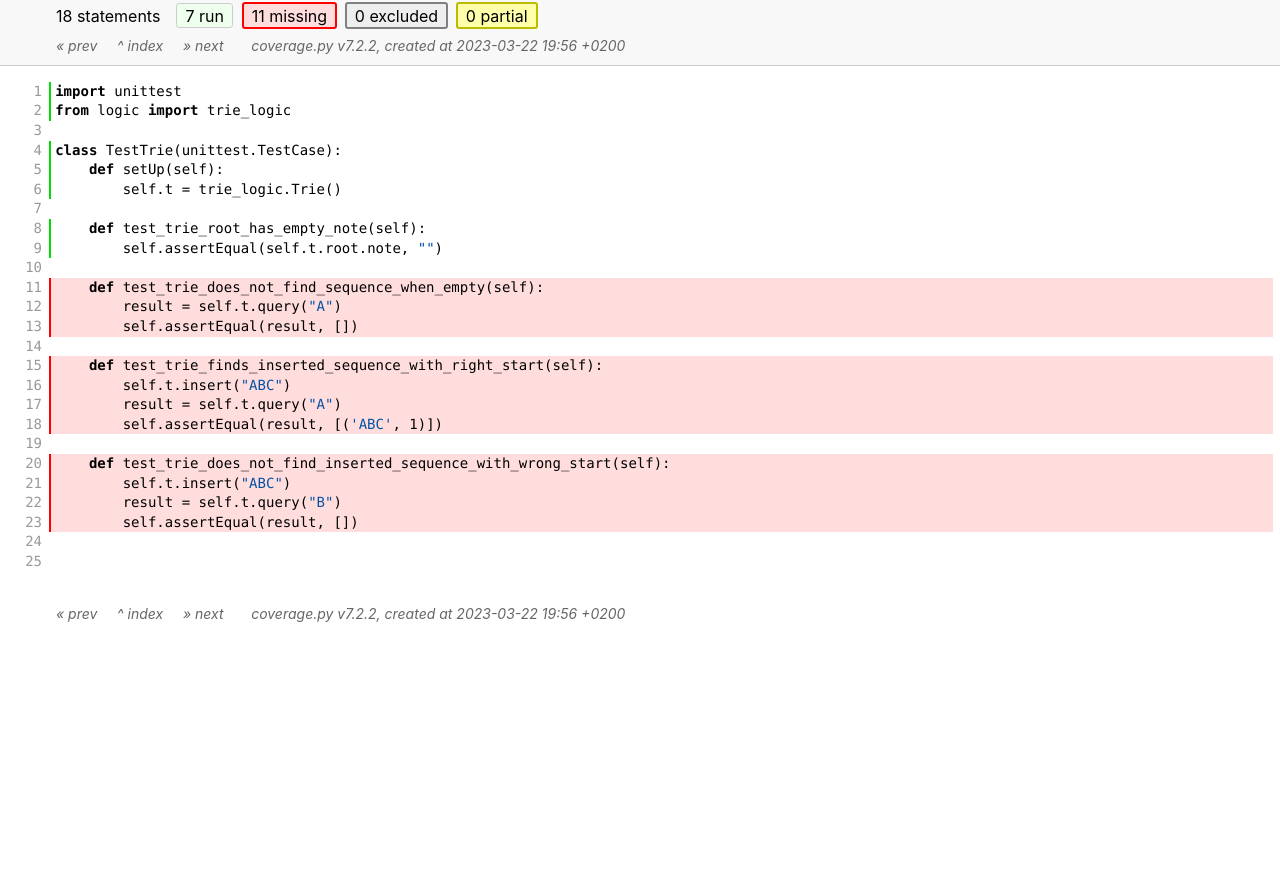
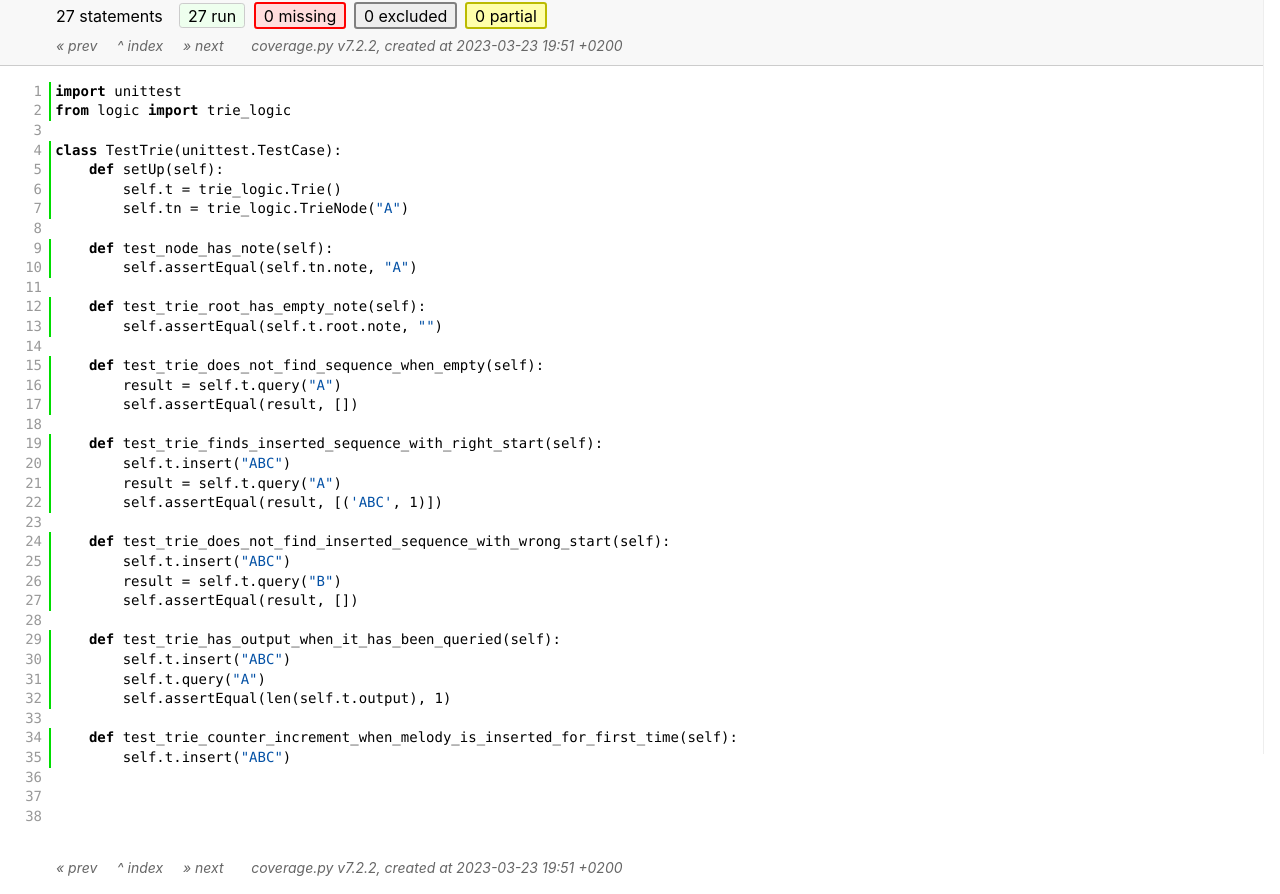
Before and after one commit to anuvirtane/melody_markov, a plain HTML site: page docs/d_08b4cb1648a15a99_trie_test_py.html in a window 1280 px wide. Shown: the part 46-940 px from the top of the page. Before the commit the page ends 800 px from the top, so only its background shows below. Drawn offline with Linux system fonts and the light colour scheme.

Commit message:
add htmlcov in docs folder

```diff
--- a/docs/d_08b4cb1648a15a99_trie_test_py.html
+++ b/docs/d_08b4cb1648a15a99_trie_test_py.html
@@ -2,7 +2,7 @@
 <html>
 <head>
     <meta http-equiv="Content-Type" content="text/html; charset=utf-8">
-    <title>Coverage for src/tests/trie_test.py: 39%</title>
+    <title>Coverage for src/tests/trie_test.py: 100%</title>
     <link rel="icon" sizes="32x32" href="favicon_32.png">
     <link rel="stylesheet" href="style.css" type="text/css">
     <script type="text/javascript" src="coverage_html.js" defer></script>
@@ -12,7 +12,7 @@
     <div class="content">
         <h1>
             <span class="text">Coverage for </span><b>src/tests/trie_test.py</b>:
-            <span class="pc_cov">39%</span>
+            <span class="pc_cov">100%</span>
         </h1>
         <aside id="help_panel_wrapper">
             <input id="help_panel_state" type="checkbox">
@@ -55,9 +55,9 @@
             </div>
         </aside>
         <h2>
-            <span class="text">18 statements &nbsp;</span>
-            <button type="button" class="run button_toggle_run" value="run" data-shortcut="r" title="Toggle lines run">7<span class="text"> run</span></button>
-            <button type="button" class="mis show_mis button_toggle_mis" value="mis" data-shortcut="m" title="Toggle lines missing">11<span class="text"> missing</span></button>
+            <span class="text">27 statements &nbsp;</span>
+            <button type="button" class="run button_toggle_run" value="run" data-shortcut="r" title="Toggle lines run">27<span class="text"> run</span></button>
+            <button type="button" class="mis show_mis button_toggle_mis" value="mis" data-shortcut="m" title="Toggle lines missing">0<span class="text"> missing</span></button>
             <button type="button" class="exc show_exc button_toggle_exc" value="exc" data-shortcut="x" title="Toggle lines excluded">0<span class="text"> excluded</span></button>
             <button type="button" class="par run show_par button_toggle_par" value="par" data-shortcut="p" title="Toggle lines partially run">0<span class="text"> partial</span></button>
         </h2>
@@ -67,7 +67,7 @@
             <a id="nextFileLink" class="nav" href="index.html">&#xbb; next</a>
             &nbsp; &nbsp; &nbsp;
             <a class="nav" href="https://coverage.readthedocs.io/en/7.2.2">coverage.py v7.2.2</a>,
-            created at 2023-03-22 19:56 +0200
+            created at 2023-03-23 19:51 +0200
         </p>
         <aside class="hidden">
             <button type="button" class="button_next_chunk" data-shortcut="j"/>
@@ -88,25 +88,38 @@
     <p class="run"><span class="n"><a id="t4" href="#t4">4</a></span><span class="t"><span class="key">class</span> <span class="nam">TestTrie</span><span class="op">(</span><span class="nam">unittest</span><span class="op">.</span><span class="nam">TestCase</span><span class="op">)</span><span class="op">:</span>&nbsp;</span><span class="r"></span></p>
     <p class="run"><span class="n"><a id="t5" href="#t5">5</a></span><span class="t">    <span class="key">def</span> <span class="nam">setUp</span><span class="op">(</span><span class="nam">self</span><span class="op">)</span><span class="op">:</span>&nbsp;</span><span class="r"></span></p>
     <p class="run"><span class="n"><a id="t6" href="#t6">6</a></span><span class="t">        <span class="nam">self</span><span class="op">.</span><span class="nam">t</span> <span class="op">=</span> <span class="nam">trie_logic</span><span class="op">.</span><span class="nam">Trie</span><span class="op">(</span><span class="op">)</span>&nbsp;</span><span class="r"></span></p>
-    <p class="pln"><span class="n"><a id="t7" href="#t7">7</a></span><span class="t">&nbsp;</span><span class="r"></span></p>
-    <p class="run"><span class="n"><a id="t8" href="#t8">8</a></span><span class="t">    <span class="key">def</span> <span class="nam">test_trie_root_has_empty_note</span><span class="op">(</span><span class="nam">self</span><span class="op">)</span><span class="op">:</span>&nbsp;</span><span class="r"></span></p>
-    <p class="run"><span class="n"><a id="t9" href="#t9">9</a></span><span class="t">        <span class="nam">self</span><span class="op">.</span><span class="nam">assertEqual</span><span class="op">(</span><span class="nam">self</span><span class="op">.</span><span class="nam">t</span><span class="op">.</span><span class="nam">root</span><span class="op">.</span><span class="nam">note</span><span class="op">,</span> <span class="str">""</span><span class="op">)</span>&nbsp;</span><span class="r"></span></p>
-    <p class="pln"><span class="n"><a id="t10" href="#t10">10</a></span><span class="t">&nbsp;</span><span class="r"></span></p>
-    <p class="mis show_mis"><span class="n"><a id="t11" href="#t11">11</a></span><span class="t">    <span class="key">def</span> <span class="nam">test_trie_does_not_find_sequence_when_empty</span><span class="op">(</span><span class="nam">self</span><span class="op">)</span><span class="op">:</span>&nbsp;</span><span class="r"></span></p>
-    <p class="mis show_mis"><span class="n"><a id="t12" href="#t12">12</a></span><span class="t">        <span class="nam">result</span> <span class="op">=</span> <span class="nam">self</span><span class="op">.</span><span class="nam">t</span><span class="op">.</span><span class="nam">query</span><span class="op">(</span><span class="str">"A"</span><span class="op">)</span>&nbsp;</span><span class="r"></span></p>
-    <p class="mis show_mis"><span class="n"><a id="t13" href="#t13">13</a></span><span class="t">        <span class="nam">self</span><span class="op">.</span><span class="nam">assertEqual</span><span class="op">(</span><span class="nam">result</span><span class="op">,</span> <span class="op">[</span><span class="op">]</span><span class="op">)</span>&nbsp;</span><span class="r"></span></p>
+    <p class="run"><span class="n"><a id="t7" href="#t7">7</a></span><span class="t">        <span class="nam">self</span><span class="op">.</span><span class="nam">tn</span> <span class="op">=</span> <span class="nam">trie_logic</span><span class="op">.</span><span class="nam">TrieNode</span><span class="op">(</span><span class="str">"A"</span><span class="op">)</span>&nbsp;</span><span class="r"></span></p>
+    <p class="pln"><span class="n"><a id="t8" href="#t8">8</a></span><span class="t">&nbsp;</span><span class="r"></span></p>
+    <p class="run"><span class="n"><a id="t9" href="#t9">9</a></span><span class="t">    <span class="key">def</span> <span class="nam">test_node_has_note</span><span class="op">(</span><span class="nam">self</span><span class="op">)</span><span class="op">:</span>&nbsp;</span><span class="r"></span></p>
+    <p class="run"><span class="n"><a id="t10" href="#t10">10</a></span><span class="t">        <span class="nam">self</span><span class="op">.</span><span class="nam">assertEqual</span><span class="op">(</span><span class="nam">self</span><span class="op">.</span><span class="nam">tn</span><span class="op">.</span><span class="nam">note</span><span class="op">,</span> <span class="str">"A"</span><span class="op">)</span>&nbsp;</span><span class="r"></span></p>
+    <p class="pln"><span class="n"><a id="t11" href="#t11">11</a></span><span class="t">&nbsp;</span><span class="r"></span></p>
+    <p class="run"><span class="n"><a id="t12" href="#t12">12</a></span><span class="t">    <span class="key">def</span> <span class="nam">test_trie_root_has_empty_note</span><span class="op">(</span><span class="nam">self</span><span class="op">)</span><span class="op">:</span>&nbsp;</span><span class="r"></span></p>
+    <p class="run"><span class="n"><a id="t13" href="#t13">13</a></span><span class="t">        <span class="nam">self</span><span class="op">.</span><span class="nam">assertEqual</span><span class="op">(</span><span class="nam">self</span><span class="op">.</span><span class="nam">t</span><span class="op">.</span><span class="nam">root</span><span class="op">.</span><span class="nam">note</span><span class="op">,</span> <span class="str">""</span><span class="op">)</span>&nbsp;</span><span class="r"></span></p>
     <p class="pln"><span class="n"><a id="t14" href="#t14">14</a></span><span class="t">&nbsp;</span><span class="r"></span></p>
-    <p class="mis show_mis"><span class="n"><a id="t15" href="#t15">15</a></span><span class="t">    <span class="key">def</span> <span class="nam">test_trie_finds_inserted_sequence_with_right_start</span><span class="op">(</span><span class="nam">self</span><span class="op">)</span><span class="op">:</span>&nbsp;</span><span class="r"></span></p>
-    <p class="mis show_mis"><span class="n"><a id="t16" href="#t16">16</a></span><span class="t">        <span class="nam">self</span><span class="op">.</span><span class="nam">t</span><span class="op">.</span><span class="nam">insert</span><span class="op">(</span><span class="str">"ABC"</span><span class="op">)</span>&nbsp;</span><span class="r"></span></p>
-    <p class="mis show_mis"><span class="n"><a id="t17" href="#t17">17</a></span><span class="t">        <span class="nam">result</span> <span class="op">=</span> <span class="nam">self</span><span class="op">.</span><span class="nam">t</span><span class="op">.</span><span class="nam">query</span><span class="op">(</span><span class="str">"A"</span><span class="op">)</span>&nbsp;</span><span class="r"></span></p>
-    <p class="mis show_mis"><span class="n"><a id="t18" href="#t18">18</a></span><span class="t">        <span class="nam">self</span><span class="op">.</span><span class="nam">assertEqual</span><span class="op">(</span><span class="nam">result</span><span class="op">,</span> <span class="op">[</span><span class="op">(</span><span class="str">'ABC'</span><span class="op">,</span> <span class="num">1</span><span class="op">)</span><span class="op">]</span><span class="op">)</span>&nbsp;</span><span class="r"></span></p>
-    <p class="pln"><span class="n"><a id="t19" href="#t19">19</a></span><span class="t">&nbsp;</span><span class="r"></span></p>
-    <p class="mis show_mis"><span class="n"><a id="t20" href="#t20">20</a></span><span class="t">    <span class="key">def</span> <span class="nam">test_trie_does_not_find_inserted_sequence_with_wrong_start</span><span class="op">(</span><span class="nam">self</span><span class="op">)</span><span class="op">:</span>&nbsp;</span><span class="r"></span></p>
-    <p class="mis show_mis"><span class="n"><a id="t21" href="#t21">21</a></span><span class="t">        <span class="nam">self</span><span class="op">.</span><span class="nam">t</span><span class="op">.</span><span class="nam">insert</span><span class="op">(</span><span class="str">"ABC"</span><span class="op">)</span>&nbsp;</span><span class="r"></span></p>
-    <p class="mis show_mis"><span class="n"><a id="t22" href="#t22">22</a></span><span class="t">        <span class="nam">result</span> <span class="op">=</span> <span class="nam">self</span><span class="op">.</span><span class="nam">t</span><span class="op">.</span><span class="nam">query</span><span class="op">(</span><span class="str">"B"</span><span class="op">)</span>&nbsp;</span><span class="r"></span></p>
-    <p class="mis show_mis"><span class="n"><a id="t23" href="#t23">23</a></span><span class="t">        <span class="nam">self</span><span class="op">.</span><span class="nam">assertEqual</span><span class="op">(</span><span class="nam">result</span><span class="op">,</span> <span class="op">[</span><span class="op">]</span><span class="op">)</span>&nbsp;</span><span class="r"></span></p>
-    <p class="pln"><span class="n"><a id="t24" href="#t24">24</a></span><span class="t">&nbsp;</span><span class="r"></span></p>
-    <p class="pln"><span class="n"><a id="t25" href="#t25">25</a></span><span class="t">&nbsp;</span><span class="r"></span></p>
+    <p class="run"><span class="n"><a id="t15" href="#t15">15</a></span><span class="t">    <span class="key">def</span> <span class="nam">test_trie_does_not_find_sequence_when_empty</span><span class="op">(</span><span class="nam">self</span><span class="op">)</span><span class="op">:</span>&nbsp;</span><span class="r"></span></p>
+    <p class="run"><span class="n"><a id="t16" href="#t16">16</a></span><span class="t">        <span class="nam">result</span> <span class="op">=</span> <span class="nam">self</span><span class="op">.</span><span class="nam">t</span><span class="op">.</span><span class="nam">query</span><span class="op">(</span><span class="str">"A"</span><span class="op">)</span>&nbsp;</span><span class="r"></span></p>
+    <p class="run"><span class="n"><a id="t17" href="#t17">17</a></span><span class="t">        <span class="nam">self</span><span class="op">.</span><span class="nam">assertEqual</span><span class="op">(</span><span class="nam">result</span><span class="op">,</span> <span class="op">[</span><span class="op">]</span><span class="op">)</span>&nbsp;</span><span class="r"></span></p>
+    <p class="pln"><span class="n"><a id="t18" href="#t18">18</a></span><span class="t">&nbsp;</span><span class="r"></span></p>
+    <p class="run"><span class="n"><a id="t19" href="#t19">19</a></span><span class="t">    <span class="key">def</span> <span class="nam">test_trie_finds_inserted_sequence_with_right_start</span><span class="op">(</span><span class="nam">self</span><span class="op">)</span><span class="op">:</span>&nbsp;</span><span class="r"></span></p>
+    <p class="run"><span class="n"><a id="t20" href="#t20">20</a></span><span class="t">        <span class="nam">self</span><span class="op">.</span><span class="nam">t</span><span class="op">.</span><span class="nam">insert</span><span class="op">(</span><span class="str">"ABC"</span><span class="op">)</span>&nbsp;</span><span class="r"></span></p>
+    <p class="run"><span class="n"><a id="t21" href="#t21">21</a></span><span class="t">        <span class="nam">result</span> <span class="op">=</span> <span class="nam">self</span><span class="op">.</span><span class="nam">t</span><span class="op">.</span><span class="nam">query</span><span class="op">(</span><span class="str">"A"</span><span class="op">)</span>&nbsp;</span><span class="r"></span></p>
+    <p class="run"><span class="n"><a id="t22" href="#t22">22</a></span><span class="t">        <span class="nam">self</span><span class="op">.</span><span class="nam">assertEqual</span><span class="op">(</span><span class="nam">result</span><span class="op">,</span> <span class="op">[</span><span class="op">(</span><span class="str">'ABC'</span><span class="op">,</span> <span class="num">1</span><span class="op">)</span><span class="op">]</span><span class="op">)</span>&nbsp;</span><span class="r"></span></p>
+    <p class="pln"><span class="n"><a id="t23" href="#t23">23</a></span><span class="t">&nbsp;</span><span class="r"></span></p>
+    <p class="run"><span class="n"><a id="t24" href="#t24">24</a></span><span class="t">    <span class="key">def</span> <span class="nam">test_trie_does_not_find_inserted_sequence_with_wrong_start</span><span class="op">(</span><span class="nam">self</span><span class="op">)</span><span class="op">:</span>&nbsp;</span><span class="r"></span></p>
+    <p class="run"><span class="n"><a id="t25" href="#t25">25</a></span><span class="t">        <span class="nam">self</span><span class="op">.</span><span class="nam">t</span><span class="op">.</span><span class="nam">insert</span><span class="op">(</span><span class="str">"ABC"</span><span class="op">)</span>&nbsp;</span><span class="r"></span></p>
+    <p class="run"><span class="n"><a id="t26" href="#t26">26</a></span><span class="t">        <span class="nam">result</span> <span class="op">=</span> <span class="nam">self</span><span class="op">.</span><span class="nam">t</span><span class="op">.</span><span class="nam">query</span><span class="op">(</span><span class="str">"B"</span><span class="op">)</span>&nbsp;</span><span class="r"></span></p>
+    <p class="run"><span class="n"><a id="t27" href="#t27">27</a></span><span class="t">        <span class="nam">self</span><span class="op">.</span><span class="nam">assertEqual</span><span class="op">(</span><span class="nam">result</span><span class="op">,</span> <span class="op">[</span><span class="op">]</span><span class="op">)</span>&nbsp;</span><span class="r"></span></p>
+    <p class="pln"><span class="n"><a id="t28" href="#t28">28</a></span><span class="t">&nbsp;</span><span class="r"></span></p>
+    <p class="run"><span class="n"><a id="t29" href="#t29">29</a></span><span class="t">    <span class="key">def</span> <span class="nam">test_trie_has_output_when_it_has_been_queried</span><span class="op">(</span><span class="nam">self</span><span class="op">)</span><span class="op">:</span>&nbsp;</span><span class="r"></span></p>
+    <p class="run"><span class="n"><a id="t30" href="#t30">30</a></span><span class="t">        <span class="nam">self</span><span class="op">.</span><span class="nam">t</span><span class="op">.</span><span class="nam">insert</span><span class="op">(</span><span class="str">"ABC"</span><span class="op">)</span>&nbsp;</span><span class="r"></span></p>
+    <p class="run"><span class="n"><a id="t31" href="#t31">31</a></span><span class="t">        <span class="nam">self</span><span class="op">.</span><span class="nam">t</span><span class="op">.</span><span class="nam">query</span><span class="op">(</span><span class="str">"A"</span><span class="op">)</span>&nbsp;</span><span class="r"></span></p>
+    <p class="run"><span class="n"><a id="t32" href="#t32">32</a></span><span class="t">        <span class="nam">self</span><span class="op">.</span><span class="nam">assertEqual</span><span class="op">(</span><span class="nam">len</span><span class="op">(</span><span class="nam">self</span><span class="op">.</span><span class="nam">t</span><span class="op">.</span><span class="nam">output</span><span class="op">)</span><span class="op">,</span> <span class="num">1</span><span class="op">)</span>&nbsp;</span><span class="r"></span></p>
+    <p class="pln"><span class="n"><a id="t33" href="#t33">33</a></span><span class="t">&nbsp;</span><span class="r"></span></p>
+    <p class="run"><span class="n"><a id="t34" href="#t34">34</a></span><span class="t">    <span class="key">def</span> <span class="nam">test_trie_counter_increment_when_melody_is_inserted_for_first_time</span><span class="op">(</span><span class="nam">self</span><span class="op">)</span><span class="op">:</span>&nbsp;</span><span class="r"></span></p>
+    <p class="run"><span class="n"><a id="t35" href="#t35">35</a></span><span class="t">        <span class="nam">self</span><span class="op">.</span><span class="nam">t</span><span class="op">.</span><span class="nam">insert</span><span class="op">(</span><span class="str">"ABC"</span><span class="op">)</span>&nbsp;</span><span class="r"></span></p>
+    <p class="pln"><span class="n"><a id="t36" href="#t36">36</a></span><span class="t">&nbsp;</span><span class="r"></span></p>
+    <p class="pln"><span class="n"><a id="t37" href="#t37">37</a></span><span class="t">&nbsp;</span><span class="r"></span></p>
+    <p class="pln"><span class="n"><a id="t38" href="#t38">38</a></span><span class="t">&nbsp;</span><span class="r"></span></p>
 </main>
 <footer>
     <div class="content">
@@ -116,7 +129,7 @@
             <a id="nextFileLink" class="nav" href="index.html">&#xbb; next</a>
             &nbsp; &nbsp; &nbsp;
             <a class="nav" href="https://coverage.readthedocs.io/en/7.2.2">coverage.py v7.2.2</a>,
-            created at 2023-03-22 19:56 +0200
+            created at 2023-03-23 19:51 +0200
         </p>
     </div>
 </footer>
--- a/docs/status.json
+++ b/docs/status.json
@@ -1 +1 @@
-{"format":2,"version":"7.2.2","globals":"e869bf96f14e630ce6e8e5df3de21669","files":{"d_ea15d1ede4aa1a4a___init___py":{"hash":"175e3bf678676fc912361fb3b5bc0240","index":{"nums":[0,1,0,0,0,0,0,0],"html_filename":"d_ea15d1ede4aa1a4a___init___py.html","relative_filename":"src/logic/__init__.py"}},"d_ea15d1ede4aa1a4a_trie_logic_py":{"hash":"9fd4cb85ede8025c3397458b389be7d5","index":{"nums":[0,1,34,0,21,14,0,14],"html_filename":"d_ea15d1ede4aa1a4a_trie_logic_py.html","relative_filename":"src/logic/trie_logic.py"}},"d_08b4cb1648a15a99___init___py":{"hash":"175e3bf678676fc912361fb3b5bc0240","index":{"nums":[0,1,0,0,0,0,0,0],"html_filename":"d_08b4cb1648a15a99___init___py.html","relative_filename":"src/tests/__init__.py"}},"d_08b4cb1648a15a99_trie_test_py":{"hash":"6cb944dd1e238d01e1d2fbc9e2722afb","index":{"nums":[0,1,18,0,11,0,0,0],"html_filename":"d_08b4cb1648a15a99_trie_test_py.html","relative_filename":"src/tests/trie_test.py"}}}}
+{"format":2,"version":"7.2.2","globals":"c1d40470de8d5cec1ece18d6ab69a60d","files":{"d_ea15d1ede4aa1a4a___init___py":{"hash":"175e3bf678676fc912361fb3b5bc0240","index":{"nums":[0,1,0,0,0,0,0,0],"html_filename":"d_ea15d1ede4aa1a4a___init___py.html","relative_filename":"src/logic/__init__.py"}},"d_ea15d1ede4aa1a4a_trie_logic_py":{"hash":"805d425e6468e7404bb82aa8d023c813","index":{"nums":[0,1,34,0,1,14,1,1],"html_filename":"d_ea15d1ede4aa1a4a_trie_logic_py.html","relative_filename":"src/logic/trie_logic.py"}},"d_08b4cb1648a15a99___init___py":{"hash":"175e3bf678676fc912361fb3b5bc0240","index":{"nums":[0,1,0,0,0,0,0,0],"html_filename":"d_08b4cb1648a15a99___init___py.html","relative_filename":"src/tests/__init__.py"}},"d_08b4cb1648a15a99_trie_test_py":{"hash":"89db34d81349261c44bf5ca31e37f75f","index":{"nums":[0,1,27,0,0,0,0,0],"html_filename":"d_08b4cb1648a15a99_trie_test_py.html","relative_filename":"src/tests/trie_test.py"}}}}
```
Also changed, not shown: docs/d_08b4cb1648a15a99___init___py.html (+2 -2 lines), docs/d_ea15d1ede4aa1a4a___init___py.html (+2 -2 lines), docs/d_ea15d1ede4aa1a4a_trie_logic_py.html (+28 -28 lines), docs/index.html (+13 -13 lines).
